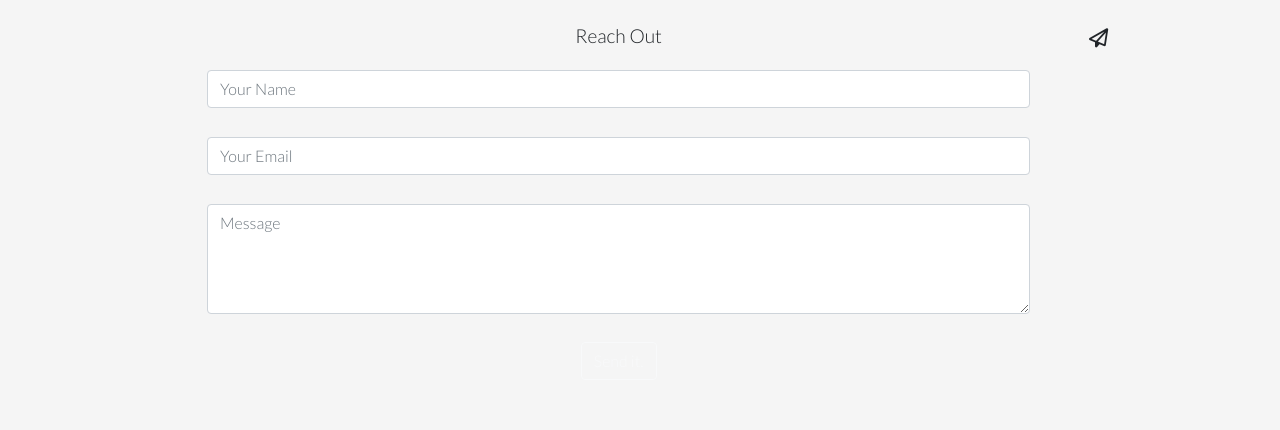
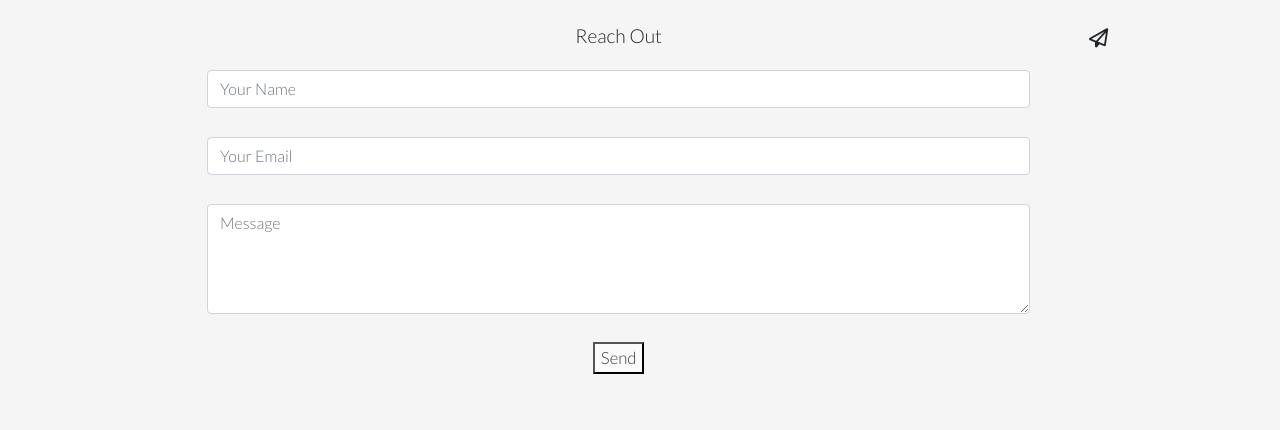
Before and after one commit to roccolosito/Homework2, a plain HTML site: page contact.html in a window 1280 px wide. Shown: the part 168-598 px from the top of the page. Drawn offline with nearby package versions, Linux system fonts and the light colour scheme.

Commit message:
added email and submit button on contact page

```diff
--- a/contact.html
+++ b/contact.html
@@ -60,7 +60,7 @@
                     <h1>Reach Out</h1>
                 </header>
                 <div class="contact-form">
-                    <form id="contact-form" method="post" action="">
+                    <form action="mailto:roccolosito@gmail.com" method="POST" id="contact-form" >
                         <input name="name" type="text" class="form-control" placeholder="Your Name" required>
                         <br>
                         <input name="email" type="email" class="form-control" placeholder="Your Email" required>
@@ -68,7 +68,7 @@
                         <textarea name="message" class="form-control" placeholder="Message" rows="4"
                             required></textarea>
                         <br>
-                        <button type="button" class="btn btn-outline-light">Send it.</button>
+                        <a href="index.html"><button class="send">Send</button></a>
                     </form>
                 </div>
             </div>
--- a/css/style.css
+++ b/css/style.css
@@ -162,6 +162,13 @@ img {
   font-size: 1.2rem;
 }
 
+.send {
+  background-color: #fafafa;
+  font-family: 'Lato', sans-serif;
+  color: rgb(57, 60, 63);
+  font-size: 1.05rem;
+}
+
 /*Universal Sticky Footer styling*/
 .footer {
     background-color: #fafafa;
```
